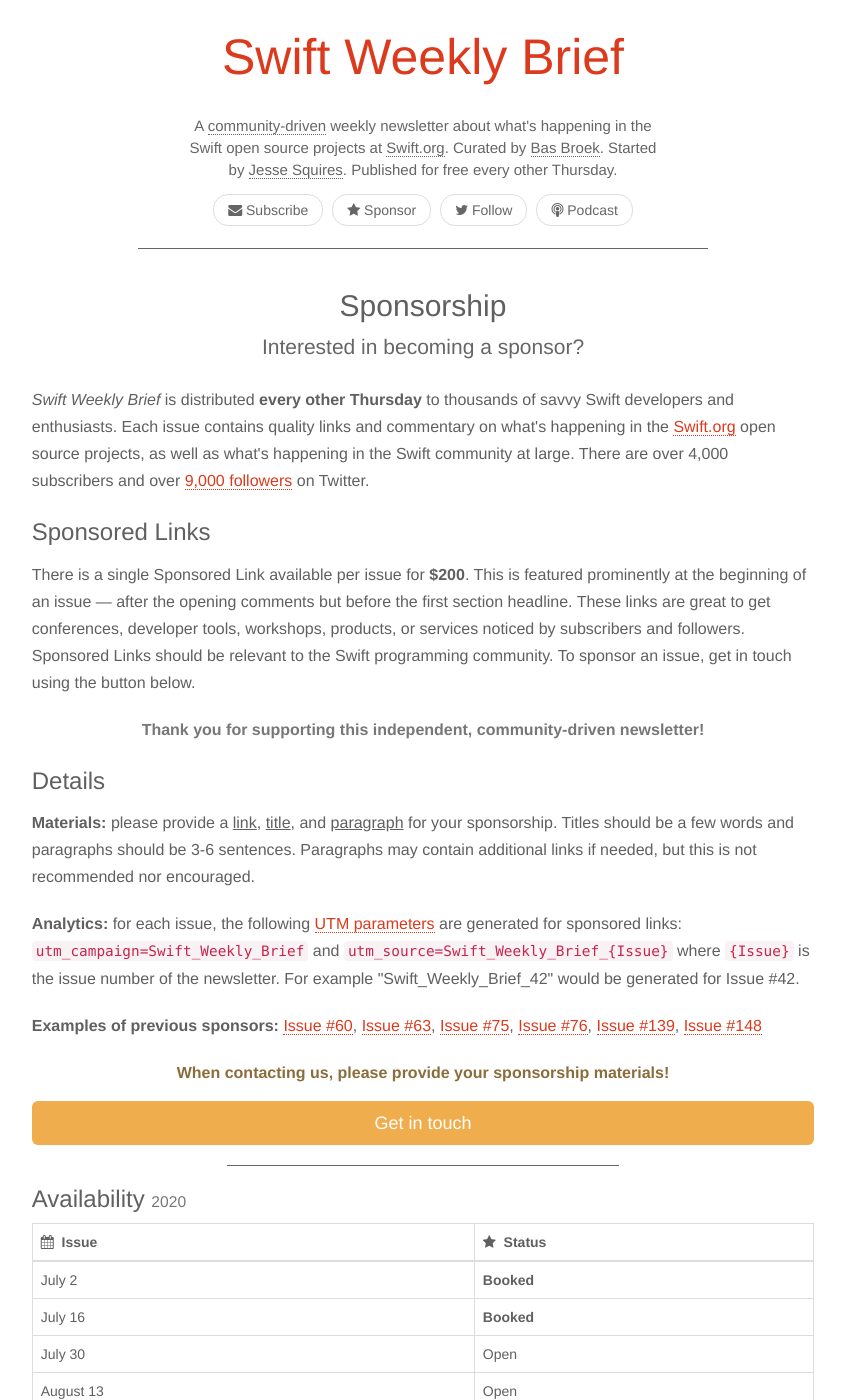
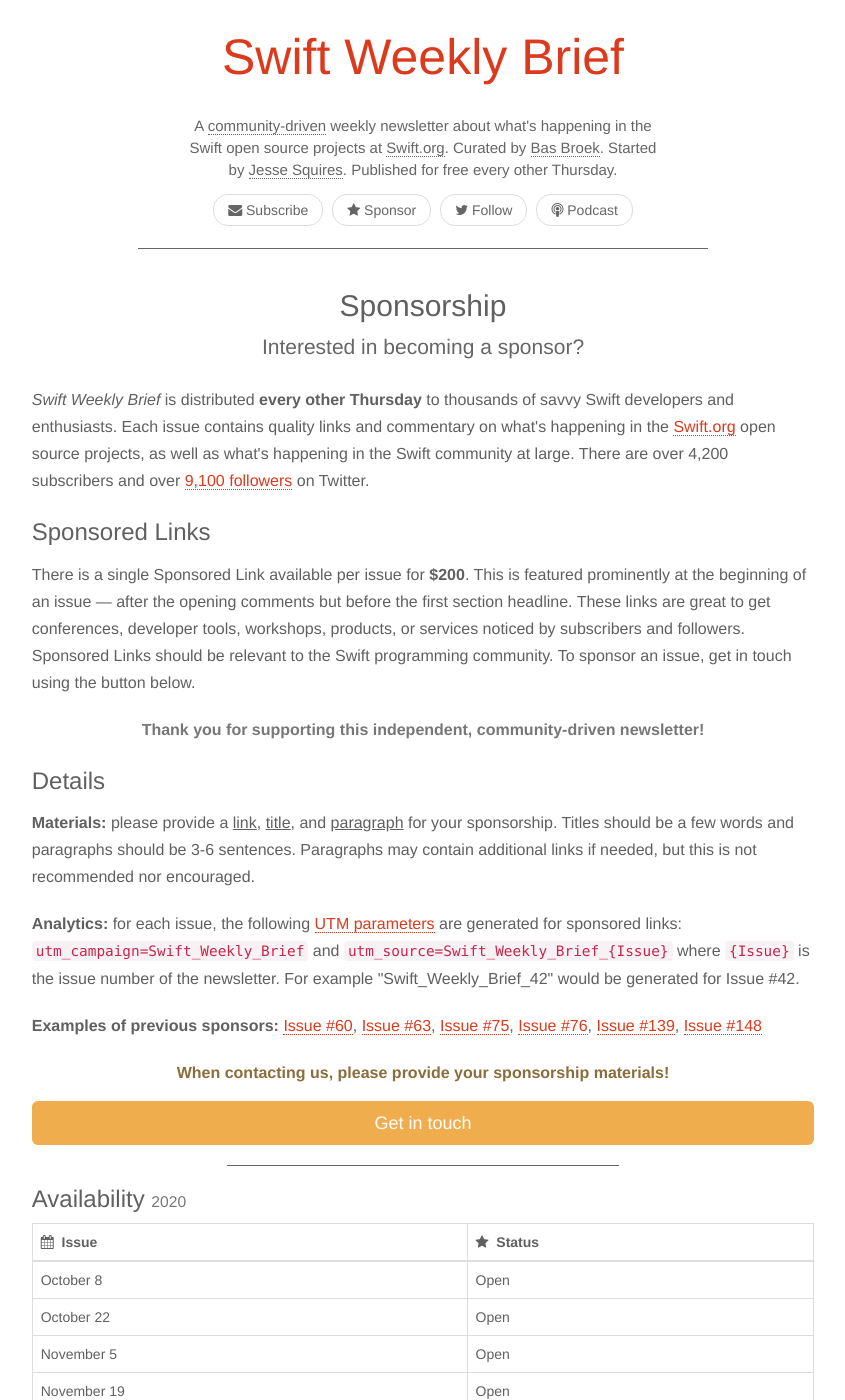
Before and after one commit to SwiftWeekly/swiftweekly.github.io, a Jekyll site: the page built from sponsorship.md, in a window 1280 px wide and 1400 px high. Shown: the whole window, without its empty margins (217-1062 px from the left). Built offline with Jekyll 4.4.1, drawn with Linux system fonts in a browser that asks for light colours; some of the changed text lies outside the part shown.

Commit message:
Change owner to Kristaps (#552)
* Update sponsorship.md

* Update subscribe.html

```diff
--- a/sponsorship.md
+++ b/sponsorship.md
@@ -13,7 +13,7 @@
 <i>Swift Weekly Brief</i> is distributed <b>every other Thursday</b> to thousands of savvy Swift developers and enthusiasts.
 Each issue contains quality links and commentary on what's happening in the <a href="https://swift.org">Swift.org</a> open source projects,
 as well as what's happening in the Swift community at large.
-There are over 4,000 subscribers and over <a href="{{ site.links.twitter }}">9,000 followers</a> on Twitter.
+There are over 4,200 subscribers and over <a href="{{ site.links.twitter }}">9,100 followers</a> on Twitter.
 </p>
 
 <h3>Sponsored Links</h3>
@@ -52,7 +52,7 @@
 <b>When contacting us, please provide your sponsorship materials!</b>
 </p>
 
-<a class="btn btn-warning btn-lg center" href="mailto:bas@basbroek.nl?subject=Swift Weekly Brief Sponsorship">Get in touch</a>
+<a class="btn btn-warning btn-lg center" href="mailto:fassko@gmail.com?subject=Swift Weekly Brief Sponsorship">Get in touch</a>
 
 <hr/>
 
@@ -60,13 +60,6 @@
 <div class="table-responsive" markdown="1">
 | <i class="fa fa-calendar" aria-hidden="true"></i>&nbsp; Issue | <i class="fa fa-star" aria-hidden="true"></i>&nbsp; Status |
 |:-|:-|
-| July 2       | **Booked** <!-- Line --> |
-| July 16      | **Booked** <!-- Line --> |
-| July 30      | Open |
-| August 13    | Open |
-| August 27    | Open |
-| September 10 | Open |
-| September 24 | Open |
 | October 8    | Open |
 | October 22   | Open |
 | November 5   | Open |
--- a/subscribe.html
+++ b/subscribe.html
@@ -12,7 +12,7 @@
 
     <!-- Begin MailChimp Signup Form -->
     <div id="mc_embed_signup">
-        <form action="//github.us19.list-manage.com/subscribe/post?u=2951f6b6f2d9b152b48176dab&amp;id=a881f89716"
+        <form action="https://github.us19.list-manage.com/subscribe/post?u=2951f6b6f2d9b152b48176dab&amp;id=a881f89716"
         method="post"
         id="mc-embedded-subscribe-form"
         name="mc-embedded-subscribe-form"
```
